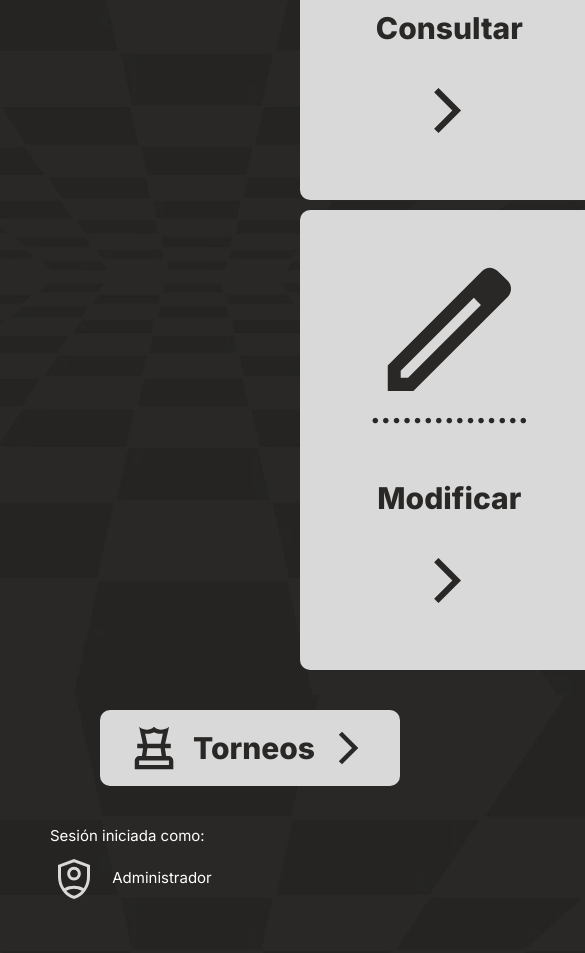
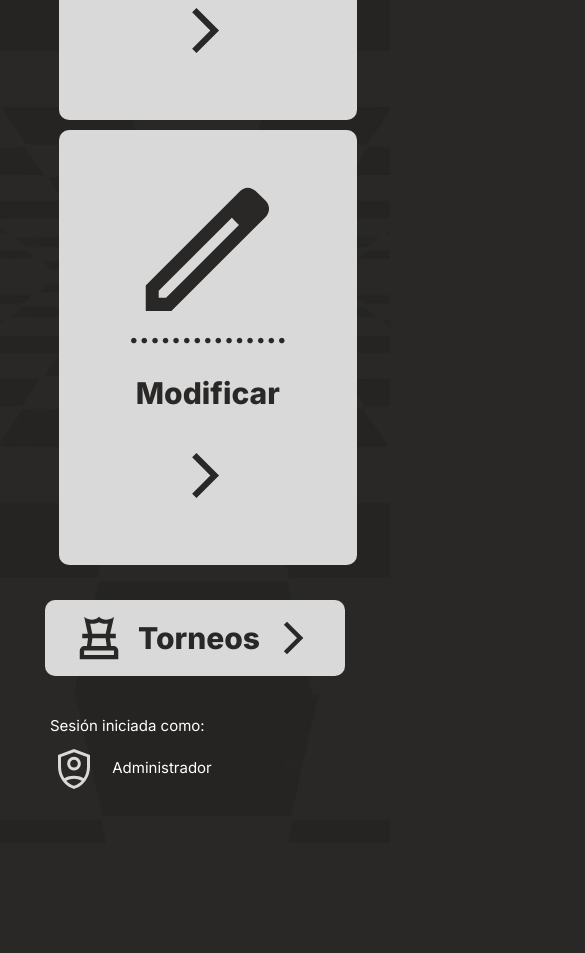
Before and after one commit to balgxmr/academia-ajedrez, a plain HTML site: page index.html in a window 390 px wide. Shown: the part 993-1946 px from the top of the page, 585 px wide, since content can reach past the window. After the commit the page ends 1836 px from the top, so only its background shows below. Drawn offline with Linux system fonts and the light colour scheme.

Commit message:
AJ: Fix mobile view
* changes: https://github.com/balgxmr/university-software/commit/40291bdf6279626fae17f56f3a8700e0742c5163

```diff
--- a/index.html
+++ b/index.html
@@ -72,7 +72,8 @@
 
       /* TEXTO HOME + CUADROS */
       .seccion-general {
-        margin: 30px 300px;
+        margin-left: 15%;
+        margin-right: 15%;
         display: flex;
         flex-wrap: wrap;
         justify-content: space-evenly;
@@ -80,9 +81,6 @@
 
       /* CUADROS PRINCIPALES */
       .card {
-        display: flex;
-        flex-direction: column;
-        justify-content: center;
         background-color: #d9d9d9;
         padding: 80px 70px 50px 70px;
         border-radius: 10px;
@@ -96,11 +94,10 @@
       }
 
       .seccion-torneo {
-        margin-left: 250px;
-        margin-right: 250px;
+        margin-top: 25px;
         display: flex;
         flex-wrap: wrap;
-        justify-content: center;
+        justify-content: space-evenly;
       }
 
       /* CUADRO PEQUEÑO (TORNEOS) */
```
